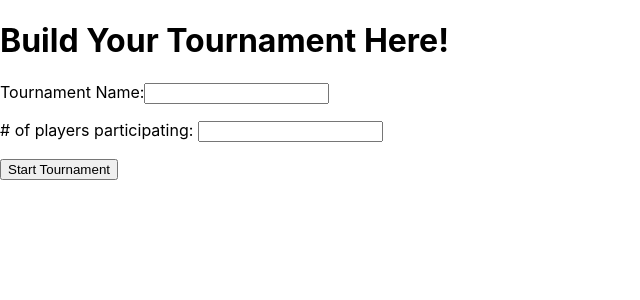
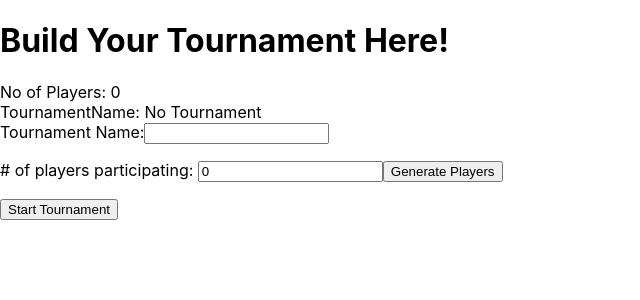
Before and after one commit to alybarolia/ReactApp, a React (Create React App) app: page / in a window 1280 px wide. Shown: the top 300 px of the page, without its empty margins (0-640 px from the left). Built offline with nearby package versions, Linux system fonts and the light colour scheme.

Commit message:
functionality added

```diff
--- a/src/App.js
+++ b/src/App.js
@@ -1,23 +1,19 @@
-import React from 'react';
-import { directive } from '@babel/types';
-import Entry from "./Entry";
+import React from "react";
+import Entry from "./Setup";
+import Tournament from "./Tournament";
 
-function App(){
-
-  const start = () =>{
+function App() {
+  const start = () => {
     console.log("hello"); //change logic to print another module with score board
   };
 
-
-
-  return(
+  return (
     <div>
-
       <h1>Build Your Tournament Here!</h1>
       <p></p>
-      <Entry />
+      <Tournament />
       <p></p>
-      <button onClick = {start}>Start Tournament</button>
+      <button onClick={start}>Start Tournament</button>
     </div>
   );
 }
--- a/src/Entry.js
+++ /dev/null
@@ -1,26 +0,0 @@
-import React from "react";
-
-function Entry (){
-return(
-<div>
-
-    <label>Tournament Name:</label>
-    <input
-    type = "text"
-
-    />
-
-    <p></p>
-    <label> # of players participating: </label>
-    <input
-    type = "number"
-    />
-
-
-</div>
-);
-
-
-}
-
-export default Entry;
--- /dev/null
+++ b/src/Player.js
@@ -0,0 +1,28 @@
+import React, { Component } from "react";
+
+class Player extends React.Component {
+  constructor(props) {
+    super(props);
+    this.state = {
+      playerName: this.props.playerName
+    };
+    this.handleChange = this.handleChange.bind(this);
+  }
+  render() {
+    return (
+      <React.Fragment>
+        <div>Player Id: {this.props.playerId}</div>
+        <input
+          type="text"
+          defaultValue={this.state.playerName}
+          onChange={this.handleChange}
+        ></input>
+      </React.Fragment>
+    );
+  }
+  handleChange(event) {
+    this.props.onPlayerNameChange(this.props.playerId, event.target.value);
+  }
+}
+
+export default Player;
--- /dev/null
+++ b/src/Setup.js
@@ -0,0 +1,56 @@
+import React, { Component } from "react";
+
+class Setup extends React.Component {
+  constructor(props) {
+    super(props);
+    this.state = { playerValue: 0, tournamentName: "", tempPlayerValue: 0 };
+    this.generatePlayer = this.generatePlayer.bind(this);
+    this.nameChanged = this.nameChanged.bind(this);
+    this.handleInput = this.handleInput.bind(this);
+  }
+
+  render() {
+    return (
+      <div>
+        {this.props.value}
+        <label>Tournament Name:</label>
+        <input type="text" onChange={this.nameChanged} />
+        <p></p>
+        <label> # of players participating: </label>
+        <input
+          type="number"
+          value={this.state.tempPlayerValue}
+          onChange={this.handleInput}
+        />
+        <button onClick={this.generatePlayer}> Generate Players</button>
+        <label> {this.props.tournamentName}</label>
+      </div>
+    );
+  }
+
+  handleInput(event) {
+    //console.log(this);
+    const playerChange = event.target.value;
+    this.setState({ tempPlayerValue: playerChange });
+    console.log(playerChange);
+  }
+
+  generatePlayer(event) {
+    //console.log(this);
+    const playerChange = this.state.tempPlayerValue;
+
+    this.props.onGeneratePlayer(
+      this.state.tempPlayerValue,
+      this.state.tournamentName
+    );
+    console.log(playerChange);
+  }
+
+  nameChanged(event) {
+    const newName = event.target.value;
+    this.setState({ nameChange: newName });
+    console.log(newName);
+  }
+}
+
+export default Setup;
--- /dev/null
+++ b/src/Tournament.js
@@ -0,0 +1,79 @@
+import React, { Component } from "react";
+import Setup from "./Setup";
+import Player from "./Player";
+
+class Tournament extends React.Component {
+  constructor(props) {
+    super(props);
+    this.state = {
+      noOfPlayers: 0,
+      tournamentName: "No Tournament",
+      players: []
+    };
+    this.generatePlayer = this.generatePlayer.bind(this);
+    this.handlePlayerNameChange = this.handlePlayerNameChange.bind(this);
+  }
+
+  render() {
+    return (
+      <div>
+        <div>No of Players: {this.state.noOfPlayers}</div>
+        <div>TournamentName: {this.state.tournamentName}</div>
+        <div>
+          <Setup onGeneratePlayer={this.generatePlayer}></Setup>
+        </div>
+        {this.renderPlayers()}
+      </div>
+    );
+  }
+
+  renderPlayers() {
+    const players = this.state.players.map(player => (
+      <Player
+        key={player.id}
+        playerId={player.id}
+        playerName={player.name}
+        onPlayerNameChange={this.handlePlayerNameChange}
+      />
+    ));
+    return <div>{players}</div>;
+  }
+
+  handlePlayerNameChange(id, playerName) {
+    console.log(id + playerName);
+    let updatedPlayers = [];
+    let oldPlayers = this.state.players;
+    for (let i = 0; i < oldPlayers.length; i++) {
+      let player = oldPlayers[i];
+      if (player.id === id) {
+        updatedPlayers.push({ id: player.id, name: playerName });
+      } else {
+        updatedPlayers.push(player);
+      }
+    }
+    this.setState({
+      players: updatedPlayers
+    });
+  }
+
+  generatePlayer(noOfPlayers, tournamentName) {
+    //console.log(this);
+    let players = this.setupPlayers(noOfPlayers);
+
+    this.setState({
+      noOfPlayers: noOfPlayers,
+      tournamentName: tournamentName,
+      players: players
+    });
+    console.log(noOfPlayers);
+  }
+
+  setupPlayers(noOfPlayers) {
+    let players = [];
+    for (let i = 0; i < noOfPlayers; i++) {
+      players.push({ id: i, name: "player" + i });
+    }
+    return players;
+  }
+}
+export default Tournament;
```
Also changed, not shown: src/function.js (added, +8 -0 lines).
